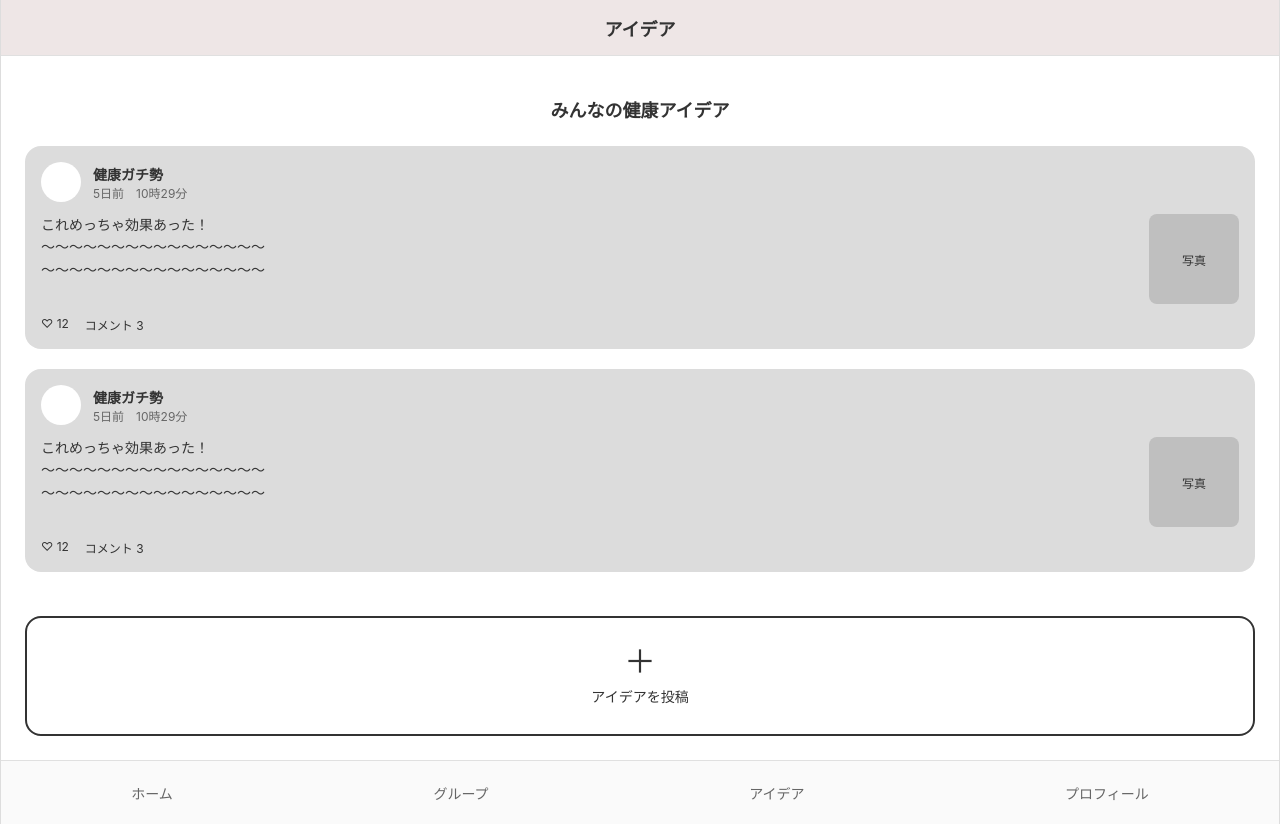
After one commit to Takapass/TECH-JAM-RAIZAP, a Django app: page /idea/ in a window 1280 px wide. The commit adds this page. Run offline with Django 5.2, Linux system fonts and the light colour scheme.

Commit message:
mein取り込み

```diff
--- /dev/null
+++ b/activities/static/activities/idea.css
@@ -0,0 +1,102 @@
+/* ===== アイデア画面 ===== */
+
+.idea-title {
+    font-size: 18px;
+    font-weight: 600;
+    text-align: center;
+    margin: 16px 0 24px;
+}
+
+.idea-list {
+    display: flex;
+    flex-direction: column;
+    gap: 20px;
+}
+
+/* 投稿カード */
+.idea-card {
+    background: #dcdcdc;
+    border-radius: 16px;
+    padding: 16px;
+}
+
+/* ヘッダー */
+.idea-header {
+    display: flex;
+    align-items: center;
+    gap: 12px;
+    margin-bottom: 12px;
+}
+
+.idea-avatar {
+    width: 40px;
+    height: 40px;
+    background: #fff;
+    border-radius: 50%;
+}
+
+.idea-name {
+    font-weight: bold;
+    font-size: 14px;
+}
+
+.idea-date {
+    font-size: 12px;
+    color: #666;
+}
+
+/* 本文 */
+.idea-body {
+    display: flex;
+    justify-content: space-between;
+    gap: 12px;
+}
+
+.idea-text {
+    font-size: 14px;
+    line-height: 1.6;
+    flex: 1;
+}
+
+/* 写真枠 */
+.idea-image {
+    width: 90px;
+    height: 90px;
+    background: #bfbfbf;
+    border-radius: 8px;
+    display: flex;
+    align-items: center;
+    justify-content: center;
+    font-size: 12px;
+    color: #333;
+}
+
+/* フッター */
+.idea-footer {
+    display: flex;
+    gap: 16px;
+    margin-top: 12px;
+    font-size: 12px;
+    color: #333;
+}
+
+.create-idea {
+    margin-top: 24px;
+    border: 2px solid #333;
+    border-radius: 16px;
+    height: 120px;
+    display: flex;
+    flex-direction: column;
+    justify-content: center;
+    align-items: center;
+}
+
+.create-idea .plus {
+    font-size: 32px;
+    line-height: 1;
+}
+
+.create-idea p {
+    margin-top: 8px;
+    font-size: 14px;
+}
--- a/activities/templates/activities/base.html
+++ b/activities/templates/activities/base.html
@@ -9,6 +9,8 @@
 
     <link rel="stylesheet" href="{% static 'activities/base.css' %}">
     <link rel="stylesheet" href="{% static 'activities/home.css' %}">
+    <link rel="stylesheet" href="{% static 'activities/idea.css' %}">
+    <link rel="stylesheet" href="{% static 'activities/group.css' %}">
 </head>
 
 <body>
@@ -77,7 +79,7 @@
             <nav class="bottom-nav">
                 <a href="{% url 'home' %}" class="nav-item">ホーム</a>
                 <a href="{% url 'group' %}" class="nav-item">グループ</a>
-                <a href="#" class="nav-item">アイデア</a>
+                <a href="{% url 'idea' %}" class="nav-item">アイデア</a>
                 <a href="#" class="nav-item">プロフィール</a>
             </nav>
         </footer>
--- /dev/null
+++ b/activities/templates/activities/idea.html
@@ -0,0 +1,73 @@
+{% extends "activities/base.html" %}
+{% load static %}
+
+{% block title %}アイデア{% endblock %}
+{% block page_title %}アイデア{% endblock %}
+
+{% block content %}
+<h2 class="idea-title">みんなの健康アイデア</h2>
+
+<div class="idea-list">
+
+    <!-- 投稿カード -->
+    <div class="idea-card">
+        <div class="idea-header">
+            <div class="idea-avatar"></div>
+            <div class="idea-user">
+                <p class="idea-name">健康ガチ勢</p>
+                <p class="idea-date">5日前　10時29分</p>
+            </div>
+        </div>
+
+        <div class="idea-body">
+            <p class="idea-text">
+                これめっちゃ効果あった！<br>
+                ～～～～～～～～～～～～～～～～<br>
+                ～～～～～～～～～～～～～～～～
+            </p>
+
+            <div class="idea-image">
+                写真
+            </div>
+        </div>
+
+        <div class="idea-footer">
+            <span>♡ 12</span>
+            <span>コメント 3</span>
+        </div>
+    </div>
+
+    <!-- 同じカードを複製 -->
+    <div class="idea-card">
+        <div class="idea-header">
+            <div class="idea-avatar"></div>
+            <div class="idea-user">
+                <p class="idea-name">健康ガチ勢</p>
+                <p class="idea-date">5日前　10時29分</p>
+            </div>
+        </div>
+
+        <div class="idea-body">
+            <p class="idea-text">
+                これめっちゃ効果あった！<br>
+                ～～～～～～～～～～～～～～～～<br>
+                ～～～～～～～～～～～～～～～～
+            </p>
+
+            <div class="idea-image">
+                写真
+            </div>
+        </div>
+
+        <div class="idea-footer">
+            <span>♡ 12</span>
+            <span>コメント 3</span>
+        </div>
+    </div>
+
+    <div class="create-idea">
+        <div class="plus">＋</div>
+        <p>アイデアを投稿</p>
+    </div>
+</div>
+{% endblock %}
--- a/activities/urls.py
+++ b/activities/urls.py
@@ -1,8 +1,9 @@
 from django.urls import path
-from .views import activity_list, home, group
+from .views import activity_list, home, group, idea
 
 urlpatterns = [
     path('', activity_list, name='activity_list'),
     path('home/', home, name='home'),
     path('group/', group, name='group'),
+    path('idea/', idea, name='idea')
 ]
--- a/activities/views.py
+++ b/activities/views.py
@@ -31,3 +31,7 @@ def home(request):
 
 def group(request):
     return render(request, 'activities/group.html')
+
+
+def idea(request):
+    return render(request, 'activities/idea.html')
```
